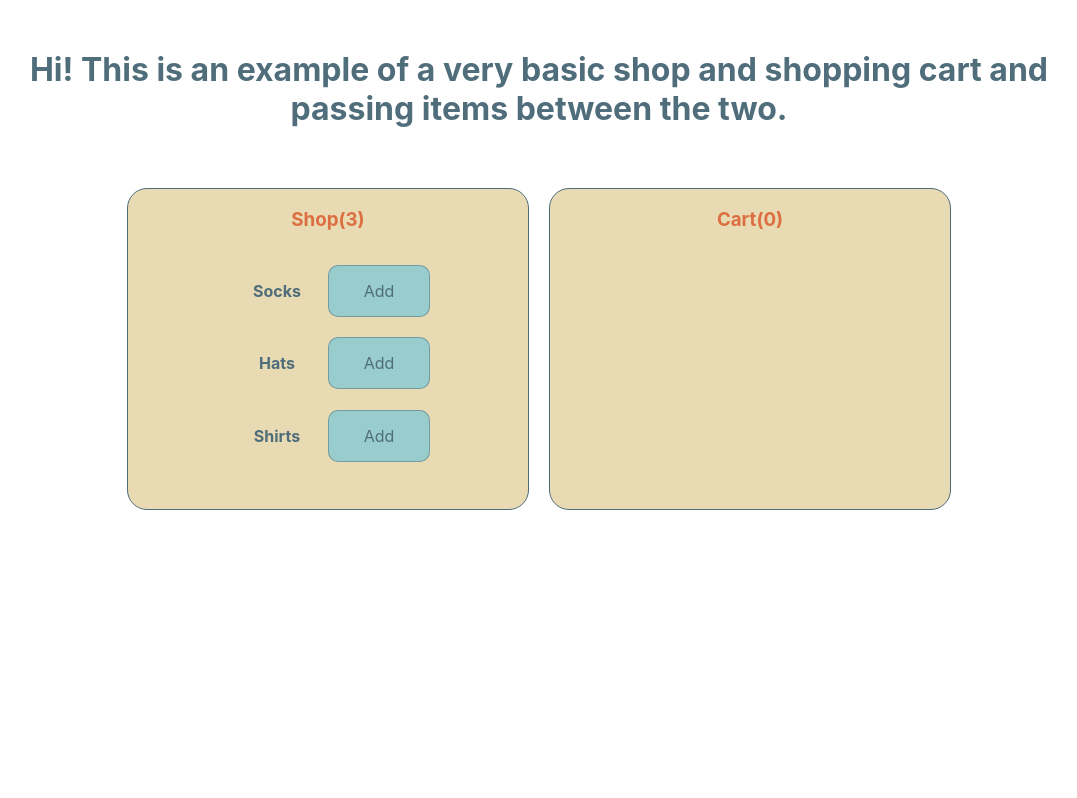
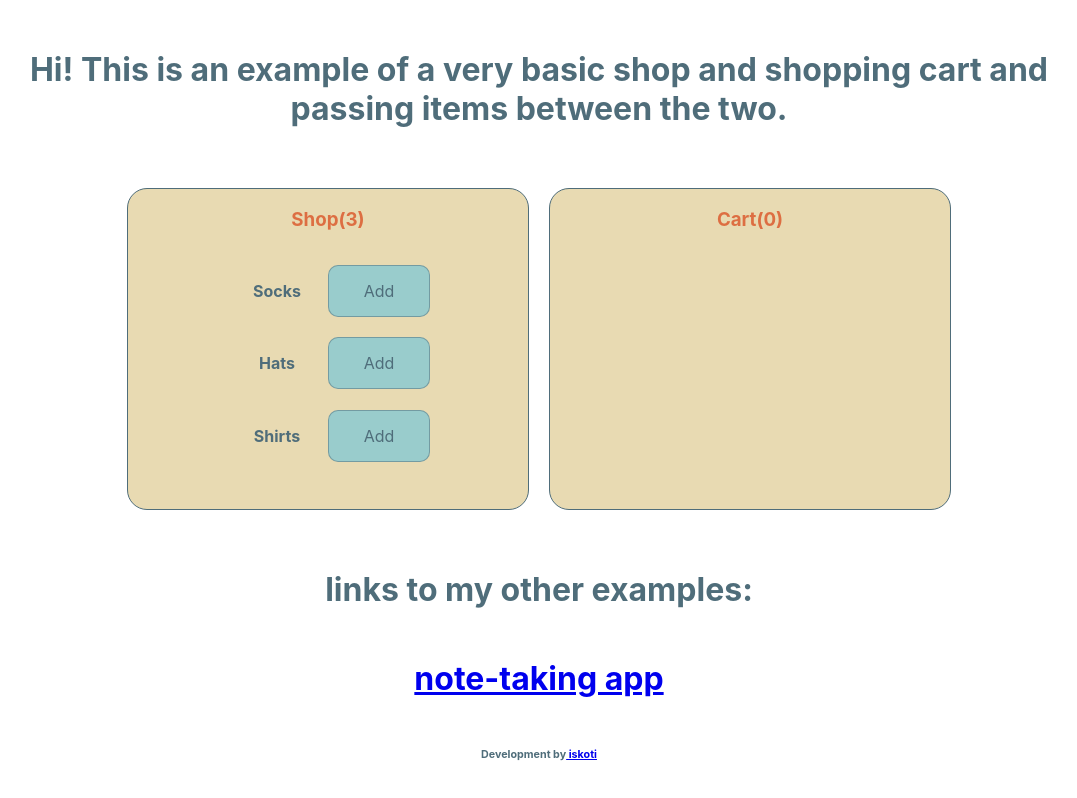
Before and after one commit to skotsson/anExercise_withRedux, a React (Create React App) app: page / in a window 1280 px wide. Shown: the whole page, without its empty margins (101-1178 px from the left). Built offline with nearby package versions, Linux system fonts and the light colour scheme.

Commit message:
added links to github

```diff
--- a/src/App.js
+++ b/src/App.js
@@ -5,14 +5,21 @@ import Bucket from './components/Bucket';
 function App() {
   return (
     <React.Fragment>
-      <PageTitle>
+      <Text>
         Hi! This is an example of a very basic shop and shopping cart and
         passing items between the two.
-      </PageTitle>
+      </Text>
       <Wrapper>
         <Bucket bucket='shop' />
         <Bucket bucket='cart' />
       </Wrapper>
+      <Text>links to my other examples:</Text>
+      <Text>
+        <a href='https://gotta-do.github.io'>note-taking app</a>
+      </Text>
+      <FooterText>
+        Development by<a href='http://www.github.com/iskoti'> iskoti</a>
+      </FooterText>
     </React.Fragment>
   );
 }
@@ -25,8 +32,16 @@ const Wrapper = styled.div`
   justify-content: center;
   margin: 20px 50px;
 `;
-const PageTitle = styled.h1`
+const Text = styled.h1`
   color: #4f6d7a;
   text-align: center;
   margin: 50px 100px;
+  text-decoration: none;
 `;
+
+const FooterText = styled.h6`
+  color: #4f6d7a;
+  text-align: center;
+  margin: 10px 100px;
+  text-decoration: none;
+`;
```
